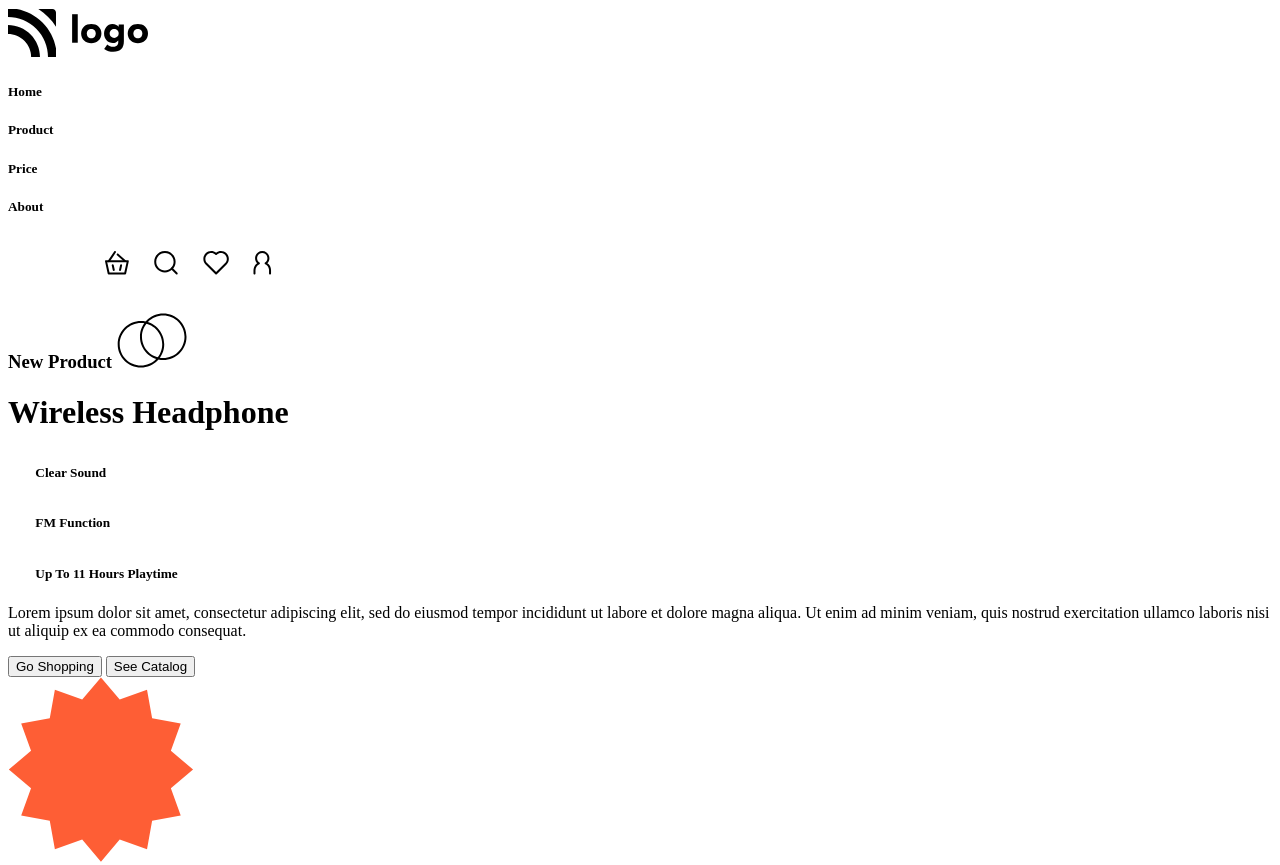
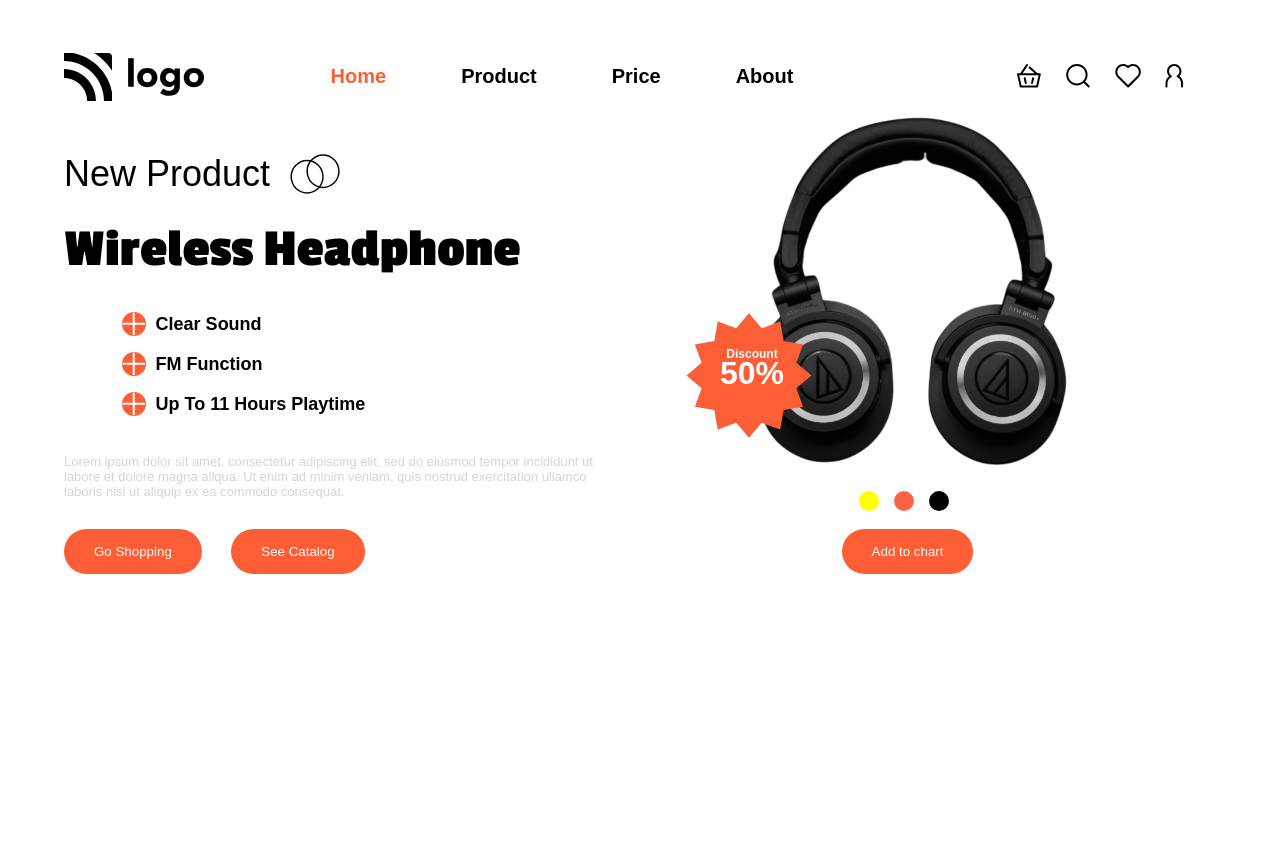
Before and after one commit to chauhankrashish/Digikull-Project-5, a plain HTML site: page index.html in a window 1280 px wide. Shown: the top 865 px of the page. After the commit the page ends 800 px from the top, so only its background shows below. Drawn offline with Linux system fonts and the light colour scheme.

Commit message:
Update index and css file

```diff
--- a/index.html
+++ b/index.html
@@ -8,6 +8,7 @@
   <link rel="preconnect" href="https://fonts.googleapis.com" />
   <link rel="preconnect" href="https://fonts.gstatic.com" crossorigin />
   <link href="https://fonts.googleapis.com/css2?family=Fredoka+One&family=Poppins&display=swap" rel="stylesheet" />
+  <link rel="stylesheet" href="style.css">
   <title>Product Home Page</title>
 </head>
 
@@ -51,7 +52,9 @@
         <button class="action-btn">See Catalog</button>
       </div>
     </div>
+
     <div class="right-section">
+
       <div class="headphone-div">
         <img src="./images/discount.svg" alt="discount" class="discount" />
         <div class="discount-content">
@@ -60,12 +63,15 @@
         </div>
         <img src="./images/headphones.jpg" alt="headphone" />
       </div>
+
       <div class="dots">
         <div class="dot yellow-dot"></div>
         <div class="dot tomato-dot"></div>
         <div class="dot black-dot"></div>
       </div>
+
       <button class="action-btn">Add to chart</button>
+
     </div>
   </div>
 </body>
--- /dev/null
+++ b/style.css
@@ -0,0 +1,155 @@
+@import url('https://fonts.googleapis.com/css2?family=Passion+One:wght@400;700;900&display=swap');
+
+*{
+    margin: 0;
+    padding: 0;
+    font-family: sans-serif;
+}
+nav,.nav-items{
+    display: flex;
+    justify-content: space-between;
+    align-items: center;
+}
+nav{
+    padding: 50px 0 50px 5%;
+}
+.nav-items{
+    gap: 75px;
+}
+.active-item{
+    color: #fe5e35;
+}
+.nav-item{
+    cursor: pointer;
+    font-size: 20px;
+}
+.nav-item:hover{
+    color: #fe5e35;
+    font-weight: 700;
+}
+
+
+/* ************ intro section *********** */
+.intro-section{
+    padding: 0 5%;
+    display: flex;
+    justify-content: space-between;
+}
+.left-section{
+    width: 50%;
+}
+.left-section h3{
+    display: flex;
+    justify-content: flex-start;
+    align-items: center;
+    gap: 20px;
+    font-size: 36px;
+    font-weight: lighter;
+}
+.left-section p{
+    padding: 30px 30px 30px 0;
+    font-size: 13px;
+    color: #d5d5d5;
+}
+.action-btns .action-btn{
+    margin-right: 25px;
+}
+
+.left-section .sub-headlines{
+    padding-left: 10%;
+}
+
+.left-section h3 img{
+    width: 50px;
+}
+.left-section h1{
+    font-size: 54px;
+    font-weight: bold;
+    font-family: Passion One;
+    padding: 25px 0;
+}
+.sub-headlines h5{
+    display: flex;
+    justify-content: flex-start;
+    align-items: center;
+    gap: 10px;
+    line-height: 40px;
+    font-size: 18px;
+}
+.sub-headline img{
+    background: #fe5e35;
+    border-radius: 50%;
+}
+button{
+    padding: 15px 30px;
+    border-radius: 25px;
+    outline: none;
+    border: none;
+    background: #fe5e35;
+    color: #ffffff;
+}
+
+/* ***************** right section *********************** */
+.right-section{
+    position: relative;
+    width: 50%;
+}
+.headphone-div img:last-child{
+    position: absolute;
+    top: -40px;
+    left: 90px;
+    z-index: -99999;
+    height: 369px;
+}
+.headphone-div img:first-child{
+    position: absolute;
+    top: 160px;
+    left: 46px;
+    height: 125px;
+}
+.discount-content{
+    position: absolute;
+    top: 194px;
+    left: 80px;
+    text-align: center;
+}
+.discount-content h4{
+    color: #fff;
+    font-size: 12px;
+    font-weight: 700;
+}
+.discount-content h1{
+    color: #ffffff;
+    font-weight: 800;
+    font-family: unset;
+    line-height: 25px;
+}
+.dots{
+    display: flex;
+    justify-self: center;
+    justify-content: center;
+    align-items: center;
+    gap: 15px;
+    position: absolute;
+    left: 38%;
+    bottom: 15%;
+}
+.yellow-dot,.tomato-dot,.black-dot{
+    height: 20px;
+    width: 20px;
+    border-radius: 50%;
+}
+.yellow-dot{
+    background-color: #ffff00;
+}
+.tomato-dot{
+    background-color: #ff6347;
+}
+.black-dot{
+    background-color: #000000;
+}
+.right-section .action-btn{
+    position: absolute;
+    bottom: 0;
+    left: 35%;
+}
```
